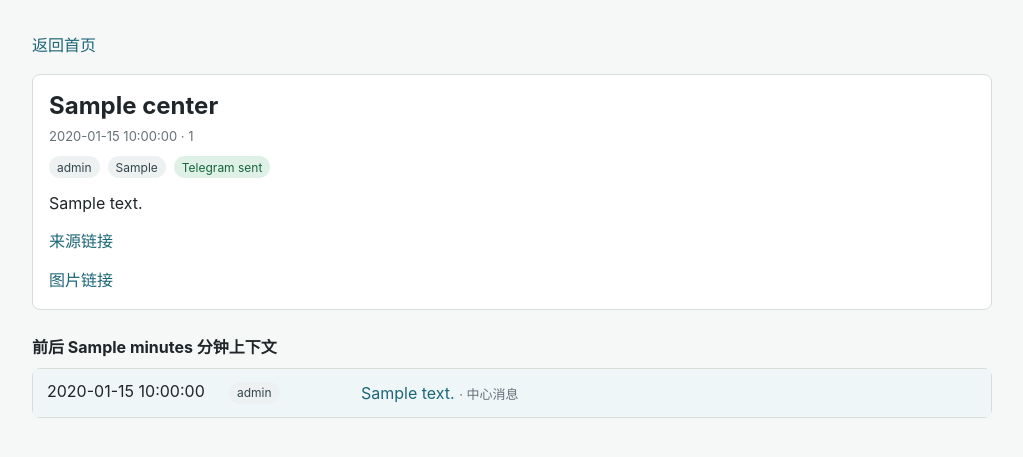
After one commit to hangfo/jin10-monitor, a FastAPI app: template dashboard/templates/item.html in a window 1280 px wide. The commit adds this page. Shown: the top 457 px of the page, without its empty margins (128-1151 px from the left). Run offline with FastAPI, Linux system fonts and the light colour scheme; the template is opened without the code that fills it: most values are stand-ins (such as "Sample title", 1, 10 or a date in 2020).

Commit message:
feat(dashboard): add item context page
问题：独立 dashboard 首页已有快讯列表，但还不能点击单条消息查看详情和前后上下文。

修改：新增 query_item_context 只读查询、/item/{message_id} 路由和 item.html 模板；首页摘要链接到详情页；补充上下文窗口和缺失消息测试，并更新 CHANGELOG。

影响：仅影响独立 FastAPI dashboard 的只读详情展示，不修改 WebSocket、REST、Telegram 推送、SQLite 历史库写入逻辑、旧 --dashboard 入口或配置字段。

验证：执行 .venv/bin/python -m pytest tests/test_dashboard_db.py 通过，10 passed；.venv/bin/python -m compileall dashboard tests/test_dashboard_db.py 通过；.venv/bin/python -m pytest 通过，105 passed；首页筛选页返回 200 且含 /item 链接；详情页返回 200，包含返回首页、Telegram sent、前后 15 分钟上下文和中心消息；浏览器实测从首页点击快讯进入详情页正常渲染。

```diff
--- a/dashboard/app.py
+++ b/dashboard/app.py
@@ -4,11 +4,11 @@ from __future__ import annotations
 
 from pathlib import Path
 
-from fastapi import FastAPI, Request
+from fastapi import FastAPI, HTTPException, Request
 from fastapi.responses import JSONResponse
 from fastapi.templating import Jinja2Templates
 
-from .db import history_health, query_recent_items
+from .db import history_health, query_item_context, query_recent_items
 
 TEMPLATE_DIR = Path(__file__).resolve().parent / "templates"
 PRIORITY_OPTIONS = [
@@ -72,6 +72,20 @@ def create_app() -> FastAPI:
             },
         )
 
+    @app.get("/item/{message_id}")
+    async def item_detail(request: Request, message_id: str):
+        minutes = parse_int(request.query_params.get("minutes", "15"), 15, 0, 120)
+        center, context_items = query_item_context(message_id, minutes=minutes)
+        if not center:
+            raise HTTPException(status_code=404, detail="message not found")
+        for item in [center, *context_items]:
+            item["summary"] = compact_text(item.get("title"), item.get("content"), limit=180)
+        return templates.TemplateResponse(
+            request,
+            "item.html",
+            {"center": center, "context_items": context_items, "minutes": minutes},
+        )
+
     @app.get("/healthz")
     async def healthz():
         health = history_health()
--- a/dashboard/db.py
+++ b/dashboard/db.py
@@ -112,3 +112,53 @@ def query_recent_items(
             params,
         ).fetchall()
     return [row_to_dict(row) for row in rows]
+
+
+def query_item_context(message_id: str, *, minutes: int = 15) -> tuple[Optional[dict[str, Any]], list[dict[str, Any]]]:
+    safe_minutes = max(0, min(int(minutes), 120))
+    select_fields = """
+        h.id, h.published_at, h.title, h.content, h.hit, h.high, h.important,
+        h.has_bold, h.priority_level, h.has_pic, h.pic_url, h.news_source,
+        h.source_url, h.source, h.created_at,
+        (
+            SELECT t.status
+            FROM telegram_delivery_status t
+            WHERE t.message_id = h.id
+            ORDER BY t.updated_at DESC
+            LIMIT 1
+        ) AS telegram_status,
+        (
+            SELECT t.mode
+            FROM telegram_delivery_status t
+            WHERE t.message_id = h.id
+            ORDER BY t.updated_at DESC
+            LIMIT 1
+        ) AS telegram_mode
+    """
+    with open_readonly_connection() as conn:
+        center = conn.execute(
+            f"""
+            SELECT {select_fields}
+            FROM flash_history h
+            WHERE h.id = ?
+            """,
+            (message_id,),
+        ).fetchone()
+        if not center:
+            return None, []
+
+        rows = conn.execute(
+            f"""
+            SELECT {select_fields}
+            FROM flash_history h
+            WHERE h.published_at BETWEEN datetime(?, ?) AND datetime(?, ?)
+            ORDER BY h.published_at ASC, h.created_at ASC
+            """,
+            (
+                center["published_at"],
+                f"-{safe_minutes} minutes",
+                center["published_at"],
+                f"+{safe_minutes} minutes",
+            ),
+        ).fetchall()
+    return row_to_dict(center), [row_to_dict(row) for row in rows]
--- /dev/null
+++ b/dashboard/templates/item.html
@@ -0,0 +1,155 @@
+<!doctype html>
+<html lang="zh-CN">
+  <head>
+    <meta charset="utf-8">
+    <meta name="viewport" content="width=device-width, initial-scale=1">
+    <title>Jin10 Item {{ center.id }}</title>
+    <style>
+      :root {
+        color-scheme: light dark;
+        font-family: -apple-system, BlinkMacSystemFont, "Segoe UI", sans-serif;
+      }
+      body {
+        margin: 0;
+        background: #f6f7f7;
+        color: #1f2528;
+      }
+      main {
+        max-width: 960px;
+        margin: 32px auto;
+        padding: 0 24px;
+      }
+      a {
+        color: #1d6678;
+        text-decoration: none;
+      }
+      a:hover {
+        text-decoration: underline;
+      }
+      h1 {
+        font-size: 24px;
+        margin: 0 0 8px;
+      }
+      h2 {
+        font-size: 16px;
+        margin: 24px 0 10px;
+      }
+      .meta {
+        color: #657177;
+        font-size: 13px;
+      }
+      .panel,
+      .timeline {
+        border: 1px solid #d9ddd8;
+        border-radius: 8px;
+        background: #fff;
+      }
+      .panel {
+        padding: 16px;
+      }
+      .back {
+        display: inline-flex;
+        margin-bottom: 18px;
+      }
+      .body {
+        line-height: 1.65;
+        margin-top: 12px;
+        white-space: pre-wrap;
+      }
+      .chips {
+        display: flex;
+        flex-wrap: wrap;
+        gap: 8px;
+        margin-top: 12px;
+      }
+      .pill {
+        display: inline-flex;
+        min-height: 22px;
+        align-items: center;
+        border-radius: 999px;
+        background: #edf1f2;
+        color: #34454d;
+        padding: 0 8px;
+        font-size: 12px;
+      }
+      .pill.important {
+        background: #f9e5df;
+        color: #9d321d;
+      }
+      .pill.high {
+        background: #f5ead3;
+        color: #7a4b00;
+      }
+      .pill.sent {
+        background: #dff1e7;
+        color: #17633a;
+      }
+      .timeline-item {
+        display: grid;
+        grid-template-columns: 170px 120px 1fr;
+        gap: 12px;
+        padding: 12px 14px;
+        border-bottom: 1px solid #e4e7e5;
+      }
+      .timeline-item:last-child {
+        border-bottom: 0;
+      }
+      .timeline-item.center {
+        background: #eef6f8;
+      }
+      .time,
+      .priority {
+        white-space: nowrap;
+      }
+      .summary {
+        line-height: 1.5;
+      }
+      @media (max-width: 760px) {
+        .timeline-item {
+          grid-template-columns: 1fr;
+        }
+      }
+    </style>
+  </head>
+  <body>
+    <main>
+      <a class="back" href="/">返回首页</a>
+      <section class="panel">
+        <h1>{{ center.title or center.content or center.id }}</h1>
+        <div class="meta">{{ center.published_at }} · {{ center.id }}</div>
+        <div class="chips">
+          <span class="pill {{ 'important' if center.priority_level == 'T3_IMPORTANT' else 'high' if center.priority_level == 'T2_HIGH' else '' }}">{{ center.priority_level or 'T0_NONE' }}</span>
+          <span class="pill">{{ center.news_source or center.source or 'unknown source' }}</span>
+          {% if center.telegram_status %}
+          <span class="pill {{ 'sent' if center.telegram_status == 'sent' else '' }}">Telegram {{ center.telegram_status }}</span>
+          {% endif %}
+        </div>
+        {% if center.content and center.content != center.title %}
+        <div class="body">{{ center.content }}</div>
+        {% endif %}
+        {% if center.source_url %}
+        <div class="body"><a href="{{ center.source_url }}">来源链接</a></div>
+        {% endif %}
+        {% if center.pic_url %}
+        <div class="body"><a href="{{ center.pic_url }}">图片链接</a></div>
+        {% endif %}
+      </section>
+
+      <h2>前后 {{ minutes }} 分钟上下文</h2>
+      <div class="timeline">
+        {% for item in context_items %}
+        <div class="timeline-item {{ 'center' if item.id == center.id else '' }}">
+          <div class="time">{{ item.published_at or '' }}</div>
+          <div class="priority">
+            <span class="pill {{ 'important' if item.priority_level == 'T3_IMPORTANT' else 'high' if item.priority_level == 'T2_HIGH' else '' }}">{{ item.priority_level or 'T0_NONE' }}</span>
+          </div>
+          <div class="summary">
+            <a href="/item/{{ item.id }}?minutes={{ minutes }}">{{ item.summary or item.id }}</a>
+            {% if item.id == center.id %}<span class="meta"> · 中心消息</span>{% endif %}
+          </div>
+        </div>
+        {% endfor %}
+      </div>
+    </main>
+  </body>
+</html>
```
Also changed, not shown: dashboard/templates/index.html (+9 -1 lines), tests/test_dashboard_db.py (+35 -10 lines), CHANGELOG.md.
